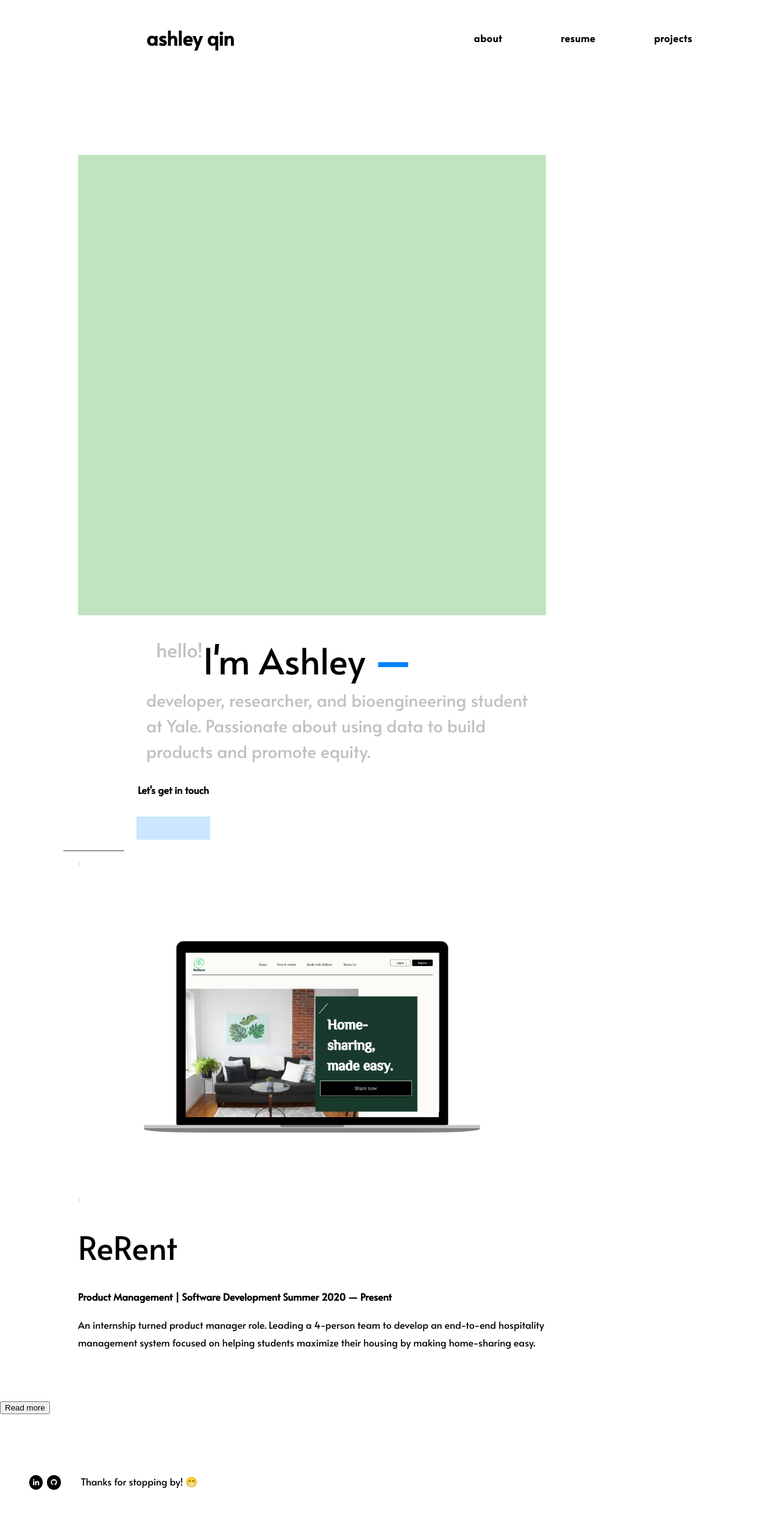
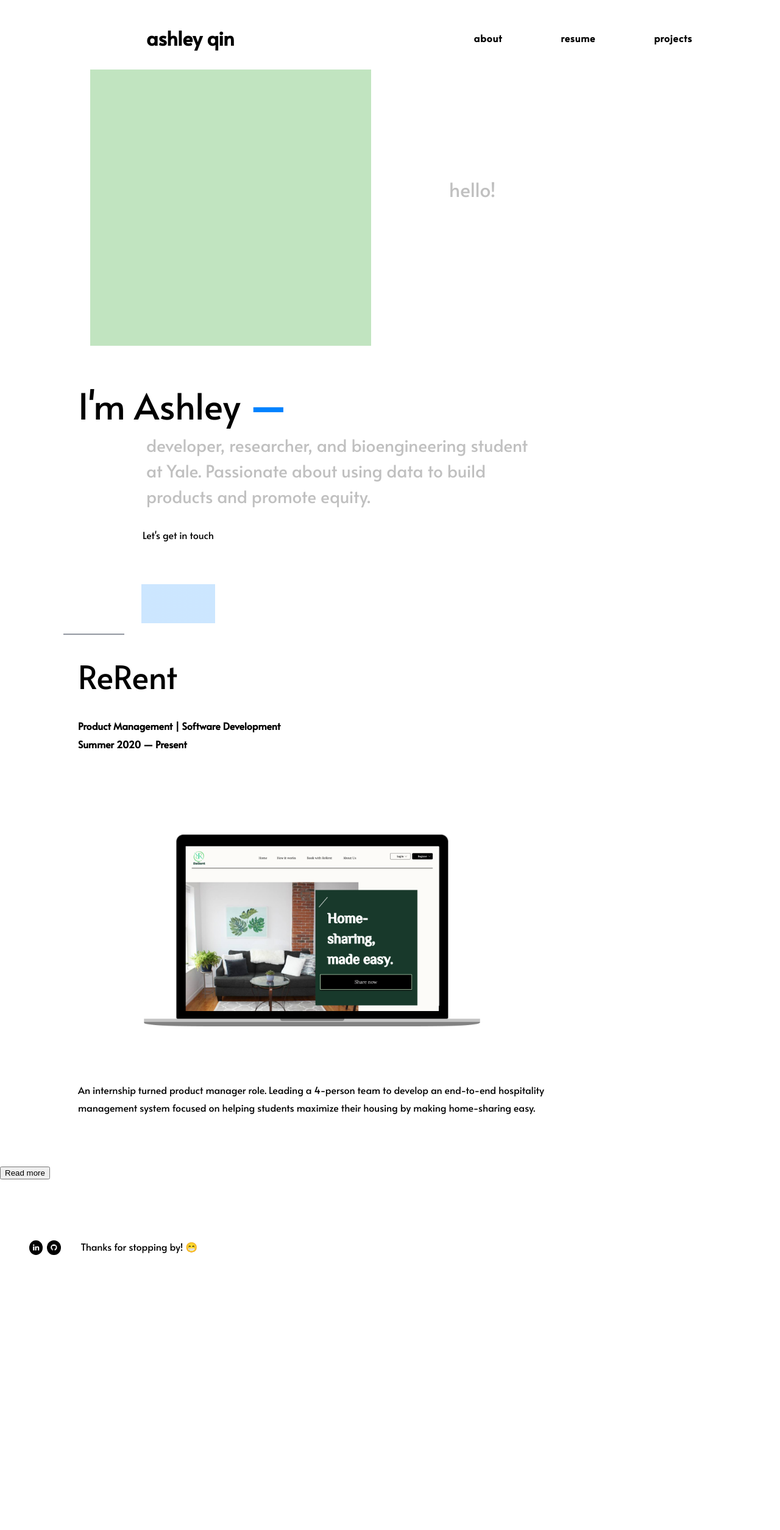
Before and after one commit to ashleyyqin/ashleyyqin.github.io, a Jekyll site: the page built from index.html, in a window 1280 px wide. Shown: the whole page at 61% size. Built offline with Jekyll 4.4.1, drawn with Linux system fonts in a browser that asks for light colours; after the commit the page ends 2124 px from its top, so only the background shows below that.

Commit message:
Update index.html

```diff
--- a/index.html
+++ b/index.html
@@ -9,24 +9,27 @@ title: Home
     <span class="home-title1">hello!</span>
     <br>
     <br>
+    <br>
+    <br>
     <span class="home-title2">I'm Ashley <span class="blue" style="font-weight: bold"> — </span> </span>
     <span class="home-subtitle">developer, researcher, and bioengineering student at Yale. Passionate about using data to build products and promote equity.</span>
-    <a href="mailto:ashleyelaineqin@gmail.com" style="margin-left: 6em"><strong>Let's get in touch</strong></a>
+    <a href="mailto:ashleyelaineqin@gmail.com" style="margin-left: 6.5em">Let's get in touch</a>
     <span class="home-bottom"></span>
 </div>
 
 
 <!--ReRent -->
 <div id="projects" class="wide sep" style="margin-top: 1em">
-    <a href="/rerent"><img src="/media/rerent_mockup.png" class="img_projects" alt="rerent" style="max-width:800px;"></a>
     <div class="project-title">
         ReRent
     </div>
-    <p style="margin-top: 0.5em;">
-        <strong>Product Management | Software Development</strong>
-        <strong>Summer 2020 — Present</strong>
+    <p style="margin-top: 0.5em; font-weight: bold">
+        Product Management | Software Development
+        <br>
+        Summer 2020 — Present
     </p>
-    <p>
+    <img src="/media/rerent_mockup.png" class="img_projects" alt="rerent" style="max-width:800px;">
+    <p style="font-weight: lighter">
         An internship turned product manager role. Leading a 4-person team to develop an end-to-end hospitality management system focused on helping students maximize their housing by making home-sharing easy.
     </p>
 </div>
--- a/styles/main.css
+++ b/styles/main.css
@@ -22,6 +22,7 @@ img {
     position: relative;
     display: block;
     z-index: 2000;
+    float: right;
 }
 
 img a:hover {
@@ -502,8 +503,8 @@ main {
 
 .home-bottom {
     display: block;
-    /*height: calc(2vh + 1vw);*/
-    height: 6em;
+    height: calc(2vh + 1vw);
+    margin-bottom: 8em;
 }
 
 .home-pills {
@@ -546,8 +547,9 @@ main {
     width:60%;
     display:block;
     margin:auto;*/
-    display: flex;
-    justify-items: right;
+    float: right;
+    width:60%;
+    margin: -140px 0 24px 20px;
 
 }
 
@@ -686,16 +688,14 @@ main {
     text-align: center;
 }
 
+/*
 .projects {
     margin-left: 8em;
     margin-top: 4em;
-}
+}*/
 
 .img_projects {
-    display: flex;
-    justify-items: flex-end;
-    align-content: flex-end;
-    text-align: right;
+    float: right;
 }
 
 .project-title {
```
